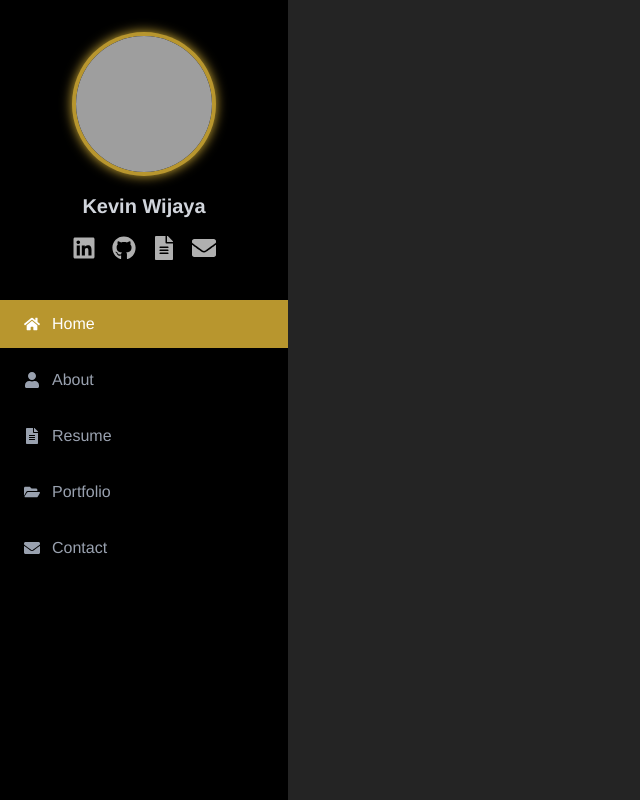
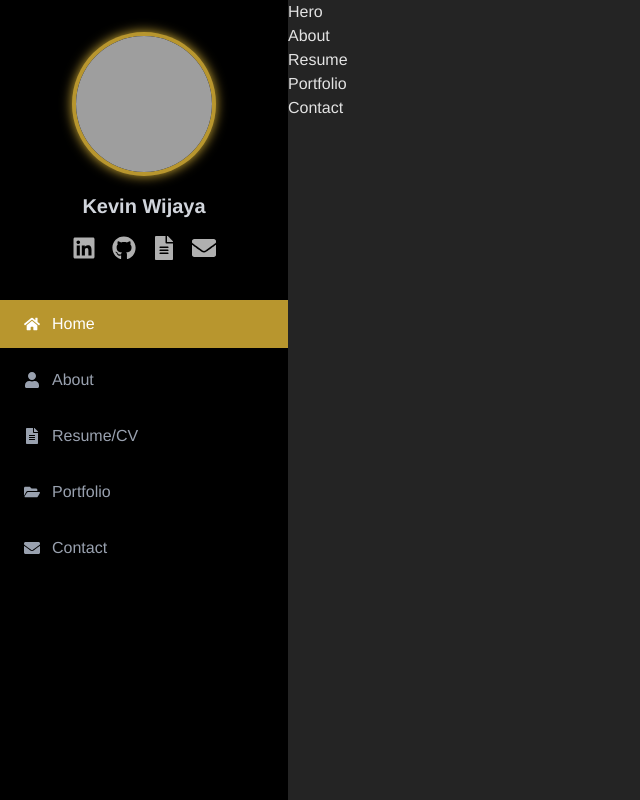
Before and after one commit to xxKeyaxx/Portfolio-Website-Kevin-Wijaya, a React (Vite) app: page / in a window 1280 px wide. Shown: the whole page, without its empty margins (0-640 px from the left). Built offline with nearby package versions, Linux system fonts and the light colour scheme; grey boxes are pictures that could not be loaded.

Commit message:
Basic Structure

```diff
--- a/src/App.jsx
+++ b/src/App.jsx
@@ -3,6 +3,11 @@ import { useState } from 'react'
 // import viteLogo from '/vite.svg'
 import './App.css'
 import Header from './components/header'
+import Hero from './components/hero'
+import About from './components/about'
+import Resume from './components/resume'
+import Portfolio from './components/portfolio'
+import Contact from './components/contact'
 
 function App() {
   // const [count, setCount] = useState(0)
@@ -32,7 +37,13 @@ function App() {
     // </>
     <>
     <Header/>
-
+    <main className='ml-2xs md:ml-72'>
+      <Hero/>
+      <About/>
+      <Resume/>
+      <Portfolio/>
+      <Contact/>
+    </main>
     </>
   )
 }
--- /dev/null
+++ b/src/components/about.jsx
@@ -0,0 +1,10 @@
+import React from 'react'
+import "../App.css";
+
+const About = () => {
+  return (
+    <div>About</div>
+  )
+}
+
+export default About
--- /dev/null
+++ b/src/components/contact.jsx
@@ -0,0 +1,10 @@
+import React from 'react'
+import "../App.css";
+
+const Contact = () => {
+  return (
+    <div>Contact</div>
+  )
+}
+
+export default Contact
--- a/src/components/header.jsx
+++ b/src/components/header.jsx
@@ -15,7 +15,7 @@ import SocialIcons from "./ui/socialicons";
 const sections = [
   { id: "hero", label: "Home", icon: <FaHome /> },
   { id: "about", label: "About", icon: <FaUser /> },
-  { id: "resume", label: "Resume", icon: <FaFileAlt /> },
+  { id: "resume", label: "Resume/CV", icon: <FaFileAlt /> },
   { id: "portfolio", label: "Portfolio", icon: <FaFolderOpen /> },
   { id: "contact", label: "Contact", icon: <FaEnvelope /> },
 ];
--- /dev/null
+++ b/src/components/hero.jsx
@@ -0,0 +1,10 @@
+import React from 'react'
+import "../App.css";
+
+const Hero = () => {
+  return (
+    <div>Hero</div>
+  )
+}
+
+export default Hero
--- /dev/null
+++ b/src/components/portfolio.jsx
@@ -0,0 +1,10 @@
+import React from 'react'
+import "../App.css";
+
+const Portfolio = () => {
+  return (
+    <div>Portfolio</div>
+  )
+}
+
+export default Portfolio
--- /dev/null
+++ b/src/components/resume.jsx
@@ -0,0 +1,10 @@
+import React from 'react'
+import "../App.css";
+
+const Resume = () => {
+  return (
+    <div>Resume</div>
+  )
+}
+
+export default Resume
```
